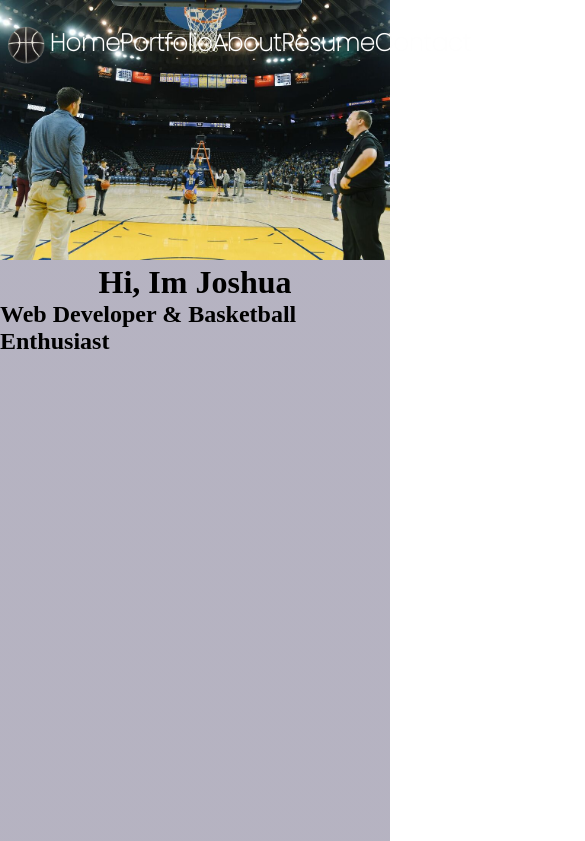
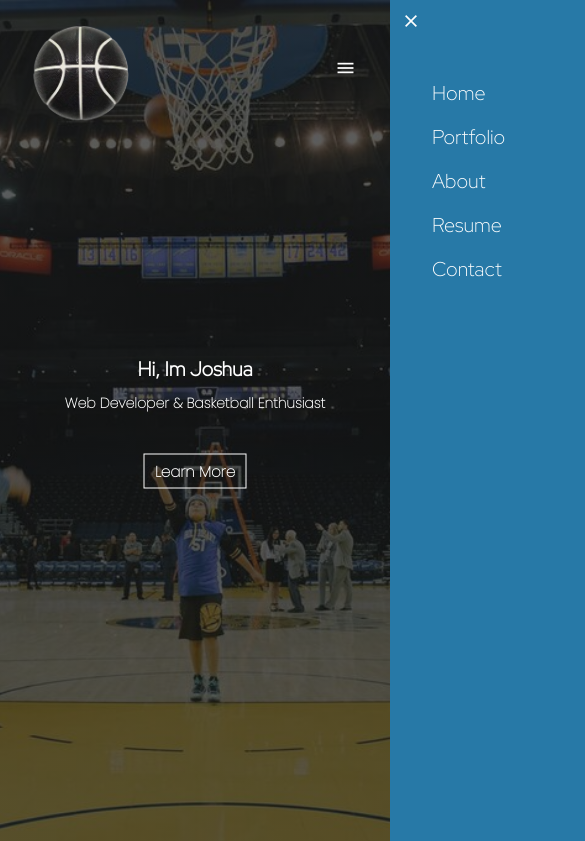
Before and after one commit to JoshuaGGG/Personal-Portfolio, a plain HTML site: page index.html in a window 390 px wide. Shown: the top 841 px of the page, 585 px wide, since content can reach past the window. Drawn offline with nearby package versions, Linux system fonts and the light colour scheme.

Commit message:
HTML
worked on some html but mostly worked on css and a little bit of js. I need to finish the first page by tomorrow and continue on.

```diff
--- a/index.html
+++ b/index.html
@@ -6,23 +6,46 @@
     <meta name="viewport" content="width=device-width, initial-scale=1.0">
     <link rel="stylesheet" href="styles.css">
     <title>Personal Portfolio</title>
+    <link rel="stylesheet" href="https://fonts.googleapis.com/css2?family=Material+Symbols+Outlined:opsz,wght,FILL,GRAD@48,400,0,0" />
+    <link rel="stylesheet" href="https://fonts.googleapis.com/css2?family=Material+Symbols+Outlined:opsz,wght,FILL,GRAD@20..48,100..700,0..1,-50..200" />
     <link href="https://fonts.googleapis.com/css2?family=Poppins:wght@100&family=Red+Hat+Display:wght@300&display=swap" rel="stylesheet">
 </head>
 <body>
-    <div class="hero">
-        <img src="images/homepage.jpeg" width="100%">
-        <nav>
-          <img src="images/logo.png" class ="logo" width="12%">
-          <h1>Home</h1>
-          <h1>Portfolio</h1>
-          <h1>About</h1>
-          <h1>Resume</h1>
-          <h1>Contact</h1>
-        </nav>
-        <div class="hero-text">
-          <h1>Hi, Im Joshua</h1>
-          <h2>Web Developer & Basketball Enthusiast</h2>
-        </div>
+  <section class="header">
+    <nav>
+      <a href="index.html"><img src="images/logo.png" class="logo"></a>
+      <div class="nav-links" id="nav-links">
+        <span class="material-symbols-outlined" onclick="hideMenu()">
+          close
+          </span>
+        <ul>
+          <li><a href="home.html">Home</a></li>
+          <li><a href="portfolio.html">Portfolio</a></li>
+          <li><a href="about.html">About</a></li>
+          <li><a href="resume.html">Resume</a></li>
+          <li><a href="contact.html">Contact</a></li>
+        </ul>
       </div>
+      <span class="material-symbols-outlined" onclick="showMenu()">
+        menu
+        </span>
+    </nav>
+    <div class="text-box">
+      <h1>Hi, Im Joshua</h1>
+      <p>Web Developer & Basketball Enthusiast</p>
+      <a href="" class="hero-btn">Learn More</a>
+    </div>
+  </section>
+  <section class="details">
+    <h1>Overview</h1>
+    <p>Welcome to my own personal portfolio website creation. Throughout this site, you can find anything related to me as well as some of the work that we do at CART (Center for Advanced Research and Technology). Using HTML CSS and JavaScript over the course of our time at Cart has resulted in the skills shown on this website. Greetings and best wishes for your browsing.</p>
+  </section>
+  <section class="page-links" id="page-links">
+      <div class="portfolio-box">
+
+      </div>
+    </div>
+  </section>
+  <script src="script.js"></script>
 </body>
 </html>
--- /dev/null
+++ b/script.js
@@ -0,0 +1,24 @@
+//toggle menu//
+var navLinks = document.getElementById("nav-links");
+
+function hideMenu() {
+    var navLinks = document.getElementById("nav-links");
+    navLinks.style.right = "-200px";
+  }
+
+  function showMenu() {
+    var navLinks = document.getElementById("nav-links");
+    navLinks.style.right = "0";
+  }
+
+const logo = document.querySelector(".logo");
+
+logo.addEventListener("click", () =>{
+    logo.classList.toggle("rotate");
+});
+logo.addEventListener("mouseenter", () =>{
+    logo.classList.add("bounce");
+});
+logo.addEventListener("animationend", () =>{
+    logo.classList.remove("bounce");
+});
--- a/styles.css
+++ b/styles.css
@@ -3,31 +3,175 @@
     padding:0;
     box-sizing: border-box;
 }
-.hero{
+.header{
+    min-height: 100vh;
     width: 100%;
-    height:100vh;
-    background-image: linear-gradient(rgba(12,3,51,0.3),rgba(12,3,51,0.3));
+    background-image: linear-gradient(rgba(23, 24, 26, 0.7),rgba(20, 21, 21, 0.7)),url(images/homepage2.jpeg);
+    box-shadow: 0 0 10px rgba(0,0,0,0.5);
+    background-position: center;
     background-size: cover;
-    align-items: center;
-    justify-content: center;
+    position: relative;
 }
 nav{
+    display: flex;
+    padding: 2% 6%;
+    justify-content: space-between;
+    align-items: center;
+}
+
+.logo{
+width: 120px;
+transition: all 0.3s ease-in-out;
+}
+.rotate {
+    transform-style: preserve-3d;
+    transform: rotateY(180deg);
+  }
+
+  .bounce {
+    animation: bounce 0.5s ease-in-out;
+    animation-fill-mode: forwards;
+  }
+
+  @keyframes bounce {
+    0% {
+      transform: translateY(0);
+    }
+    25% {
+      transform: translateY(-10px);
+    }
+    50% {
+      transform: translateY(0);
+    }
+    75% {
+      transform: translateY(-5px);
+    }
+    100% {
+      transform: translateY(0);
+    }
+  }
+
+  .logo:hover {
+    filter: invert(50%);
+  }
+.nav-links{
+    flex: 1;
+    text-align: right;
+}
+.nav-links ul li{
+    list-style: none;
+    display: inline-block;
+    padding: 8px 12px;
+    position: relative;
+    font-family: 'Red Hat Display', sans-serif;
+}
+.nav-links ul li a{
+    color: #FEFEFE;
+    text-decoration: none;
+    font-size: 20px;
+}
+.nav-links ul li::after{
+    content: '';
+    width: 0%;
+    height: 2px;
+    background: #2779A7;
+    display: block;
+    margin: auto;
+    transition: 0.5s;
+}
+.nav-links ul li:hover::after{
     width: 100%;
+}
+.text-box{
+    width: 90%;
+    color: #FEFEFE;
     position: absolute;
-    top: 0;
-    left: 0;
-    padding: 20px 1%;
-    display: flex;
-    align-items: center;
-    justify-content: space-between;
+    top: 50%;
+    left: 50%;
+    transform: translate(-50%,-50%);
+    text-align: center;
 }
-nav h1{
-    color: #FEFEFE;
+.text-box h1{
+    font-size: 62px;
+    font-family: 'Red Hat Display', sans-serif;
+}
+.text-box p{
+    font-size: 14px;
+    margin: 10px 0 40px;
     font-family: 'Poppins', sans-serif;
 }
+.hero-btn{
+    text-decoration: none;
+    display: inline-block;
+    color: #FEFEFE;
+    border: 1px solid #FEFEFE;
+    padding: 12px 34px;
+    font-size: 13px;
+    background: transparent;
+    position: relative;
+    cursor: pointer;
+    font-family: 'Poppins', sans-serif;
+    font-weight: bold;
+}
+.hero-btn:hover{
+    border: 1px solid #FEFEFE;
+    background: #2779A7;
+    transition: 1s;
+}
+span.material-symbols-outlined{
+    display: none;
+}
+@media (max-width:700px){
+    .text-box h1{
+        font-size: 20px;
+    }
+    .nav-links ul li{
+        display: block;
+    }
+    .nav-links{
+        position: absolute;
+        background: #2779A7;
+        height: 100vh;
+        width: 200px;
+        top: 0;
+        right: -200px;
+        text-align: left;
+        z-index: 2;
+        transition: 1s;
+    }
+    span.material-symbols-outlined{
+        display: block;
+        color: #FEFEFE;
+        margin: 10px;
+        font-size: 22px;
+        cursor: pointer;
+    }
+    .nav-links ul{
+        padding: 30px;
 
-.hero-text h1{
-    display: flex;
-    justify-content: center;
-    margin: 0 auto;
+    }
+    nav img{
+        width: 70px;
+    }
+    .hero-btn{
+    padding: 5px 10px;
+    font-size: 15px;
+    }
 }
+.details{
+    width: 80%;
+    margin: auto;
+    text-align: center;
+    padding-top: 100px;
+}
+h1{
+    font-family: 'Red Hat Display', sans-serif;
+    font-size: 36px;
+    font-weight: 600;
+}
+p{
+    font-size: 14px;
+    line-height: 22px;
+    font-weight: bold;
+    font-family: 'Poppins', sans-serif;
+}
```
